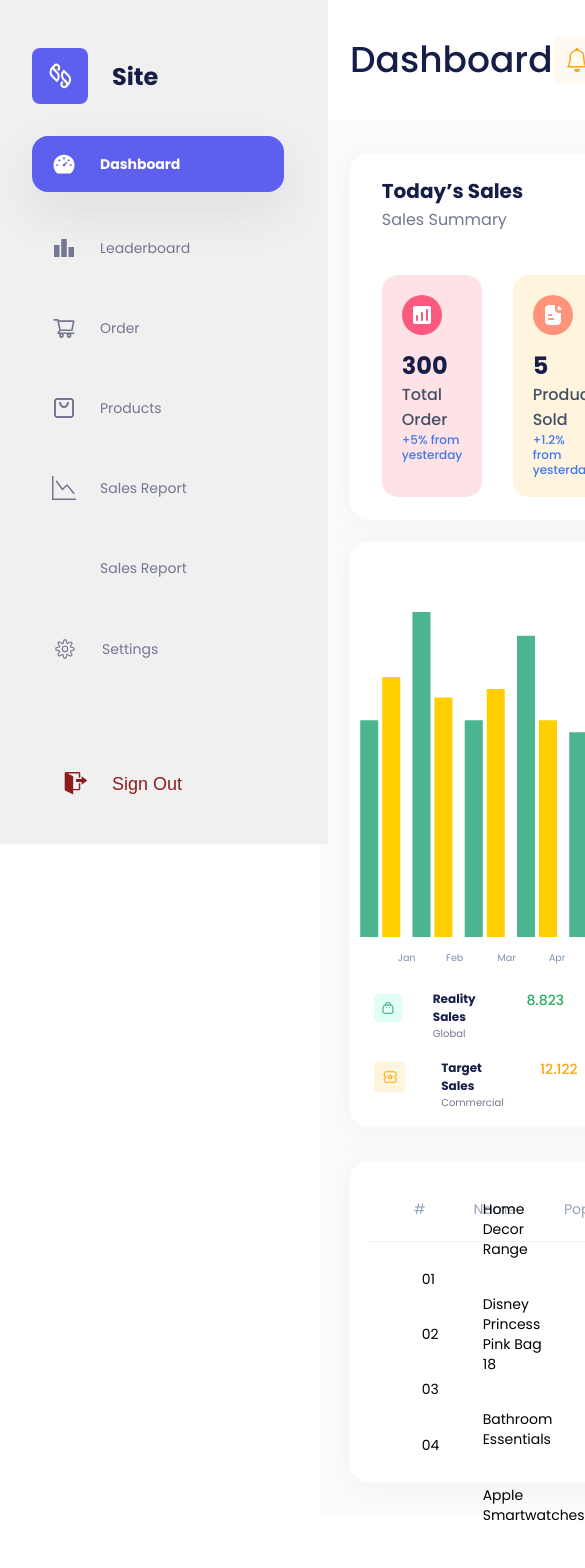
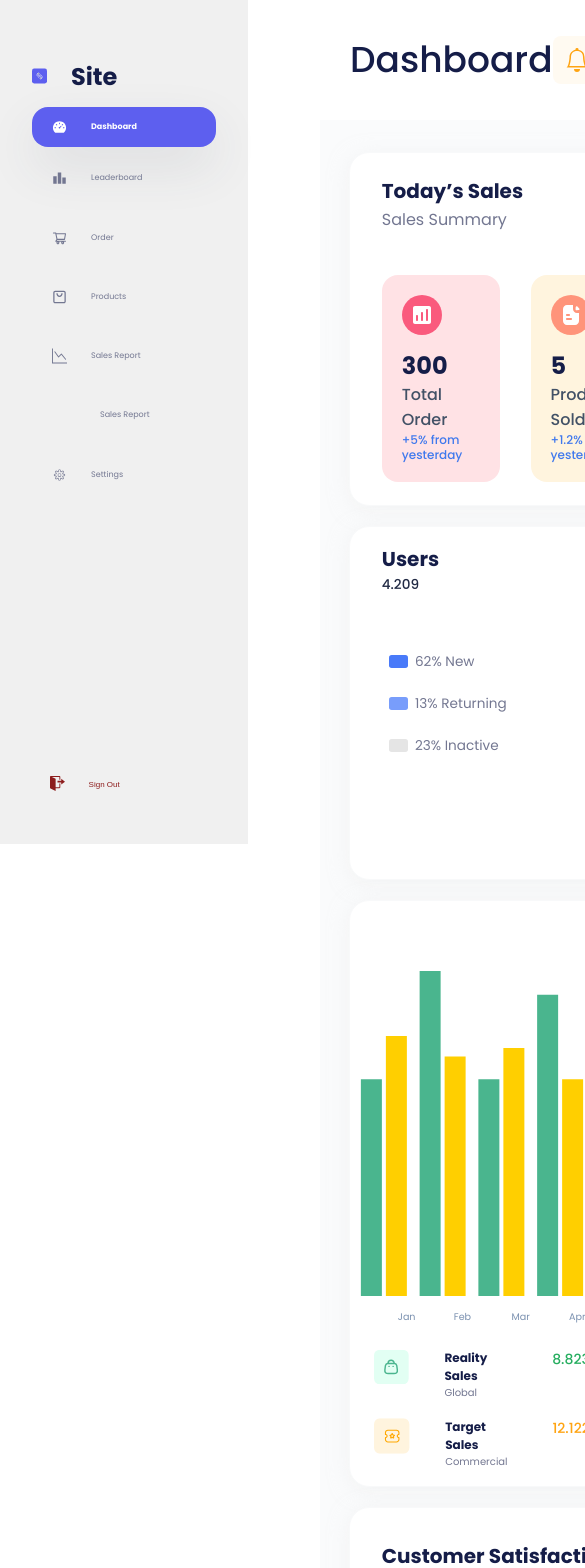
Before and after one commit to ryanoliveiragit/Dashboard, a React (Vite) app: page / in a window 390 px wide. Shown: the top 1568 px of the page, 585 px wide, since content can reach past the window. Before the commit the page ends 1525 px from the top, so only its background shows below. Built offline with nearby package versions, Linux system fonts and the light colour scheme; some icons are missing.

Commit message:
fix/responsive web

```diff
--- a/src/components/deashboard/styles.ts
+++ b/src/components/deashboard/styles.ts
@@ -57,6 +57,11 @@ export const GridContainer = styled.div`
   display: grid;
   grid-template-columns: 2fr 1fr;
   gap: 20px;
+
+  @media (max-width: 1285px) {
+    grid-template-columns: 1fr;
+    grid-template-rows: 1fr 1fr;
+  }
 `;
 export const VerticalContainer = styled.div`
   margin-top: 2rem;
@@ -384,7 +389,6 @@ export const ContainerIcons = styled.div`
 `;
 
 export const TableContainer = styled.div`
-  width: 97%;
   border-collapse: collapse;
   margin: 1rem;
   .header {
@@ -447,12 +451,15 @@ export const TableRow = styled.div`
     width: 17%;
   }
   display: flex;
-  height: 13rem;
+  height: 100%;
   padding: 0.5rem;
 `;
 
 export const TableCell = styled.div`
   width: 100%;
+  @media (max-width: 1550px) {
+    gap: 1.5rem;
+  }
   .transparent {
     display: none;
   }
@@ -462,11 +469,16 @@ export const TableCell = styled.div`
     list-style: none;
     justify-content: space-between;
     li {
-      font-size: 14px;
+      font-size: 12px;
       font-style: normal;
       font-weight: 400;
       line-height: 20px;
     }
+    @media (max-width: 1550px) {
+      li {
+      font-size: 10px;
+    }
+  }
   }
   width: 100%;
   align-items: center;
@@ -475,6 +487,7 @@ export const TableCell = styled.div`
   justify-content: center;
   display: flex;
   flex-direction: column;
+
 `;
 export const ButtonSales = styled.button`
   width: 86.589px;
--- a/src/components/header/styles.ts
+++ b/src/components/header/styles.ts
@@ -4,8 +4,14 @@ export const ContainerHeader = styled.header`
   background-color: ${(props) => props.theme.grey300};
   padding: 3rem 2rem;
   position: fixed;
-  height: 100vh;
+  height: 100%;
   width: 20.5rem;
+  @media (max-width: 1550px) {
+    width: 15.5rem;
+    svg {
+      max-width: 15px;
+    }
+  }
   h1 {
     color: ${(props) => props.theme.grey900};
   }
@@ -22,19 +28,26 @@ export const ContainerHeader = styled.header`
     display: flex;
     flex-direction: column;
     gap: 2rem;
+    @media (max-width: 1550px) {
+      gap: .2rem;
+      li {
+        font-size: .5rem;
+      }
+  }
   }
   li {
     color: ${(props) => props.theme.grey700};;
     font-weight: 400;
     display: flex;
-    width: 252px;
     padding: 0.75rem 1.25rem;
     align-items: center;
     gap: 24px;
     flex-shrink: 0;
-
-    font-size: 14px;
+    font-size: .85rem;
     line-height: normal;
+    @media (max-width: 1550px) {
+      padding: 1rem 1.25rem;
+  }
   }
   .select {
     svg {
@@ -46,10 +59,13 @@ export const ContainerHeader = styled.header`
     border-radius: 16px;
     background-color: ${(props) => props.theme.purple};
     box-shadow: 0px 20px 50px 0px rgba(55, 69, 87, 0.1);
+    @media (max-width: 1550px) {
+      padding: .5rem 1.25rem;
+  }
   }
   button {
     color: ${(props) => props.theme.red100};;;
-    margin-left: 2rem;
+    margin-left: 1.1rem;
     margin-top: 2rem;
     font-size: 18px;
     display: flex;
@@ -58,6 +74,9 @@ export const ContainerHeader = styled.header`
     gap: 1.5rem;
     background-color: transparent;
     cursor: pointer;
+    @media (max-width: 1550px) {
+      font-size: .5rem;
+  }
   }
 `;
 export const LogoContainer = styled.div`
```
